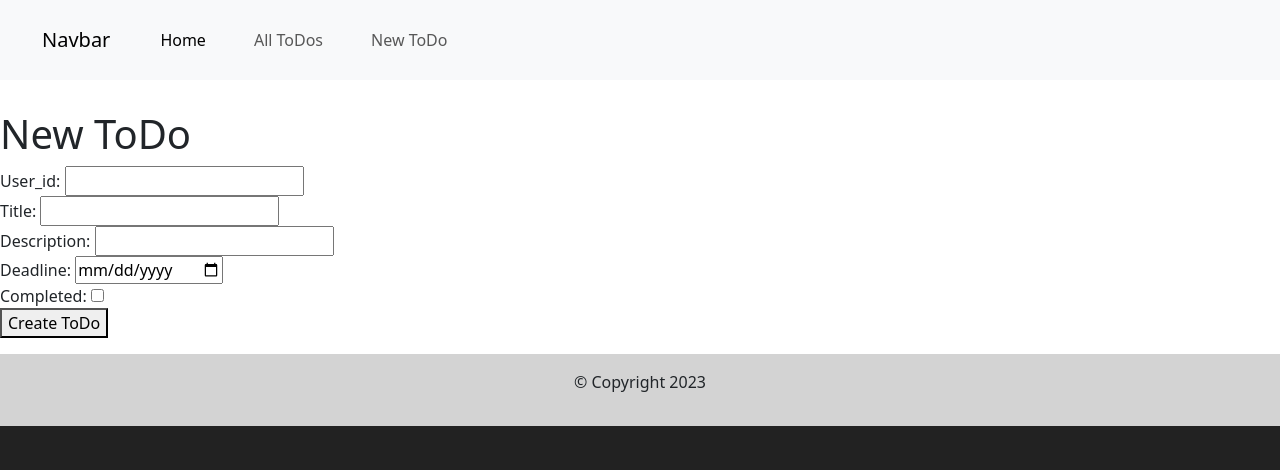
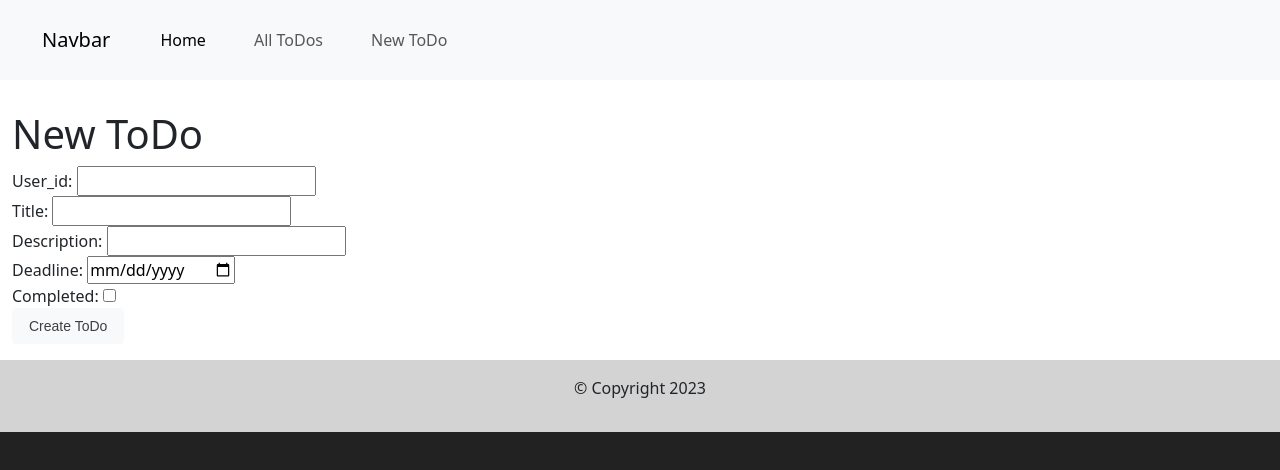
Before and after one commit to anhelms/ToDo-frontend, a React (Vite) app: page /to-dos/new in a window 1280 px wide. Shown: the top 470 px of the page. Built offline with nearby package versions, Linux system fonts and the light colour scheme; no server answers.

Commit message:
adds style to button and container to content

```diff
--- a/src/Content.jsx
+++ b/src/Content.jsx
@@ -68,7 +68,7 @@ export function Content() {
   };
 
   return (
-    <main>
+    <main className="container-fluid">
       <Routes>
         <Route path="/to-dos/new" element={<ToDosNew onCreateToDo={handleCreateToDo} />} />
         <Route path="/to-dos" element={<ToDosIndex toDos={toDos} onShowToDo={handleShowToDo} />} />
--- a/src/ToDosIndex.jsx
+++ b/src/ToDosIndex.jsx
@@ -12,9 +12,10 @@ export function ToDosIndex(props) {
           <p>{toDo.completed}</p>
           <label>
             Completed:
-            <input type="checkbox" checked={toDo.completed} />
+          <input type="checkbox" checked= {toDo.completed} />
           </label>
-          <button onClick={() => props.onShowToDo(toDo)}>More Info</button>
+          <br></br>
+          <button className="button" onClick={() => props.onShowToDo(toDo)}>More Info</button>
         </div>
       ))}
     </div>
--- a/src/ToDosNew.jsx
+++ b/src/ToDosNew.jsx
@@ -24,7 +24,7 @@ export function ToDosNew(props) {
           Completed: <input name="completed" type="checkbox" />
         </div>
         <div>
-          <button type="submit">Create ToDo</button>
+          <button className="button" type="submit">Create ToDo</button>
         </div>
       </form>
     </div>
```
